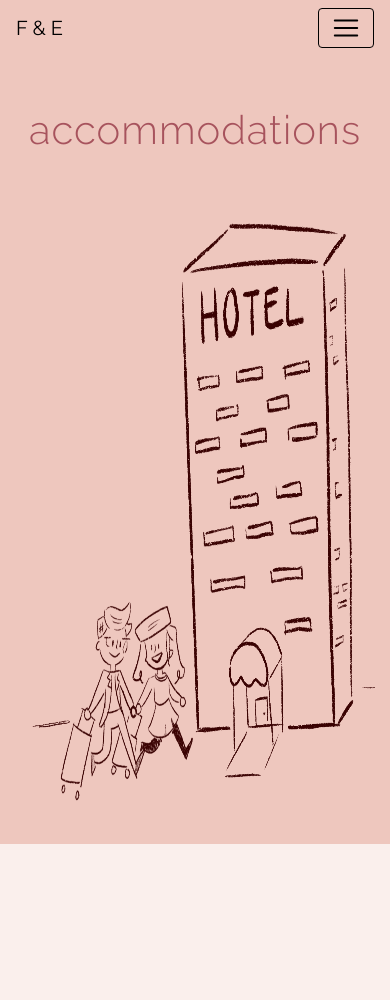
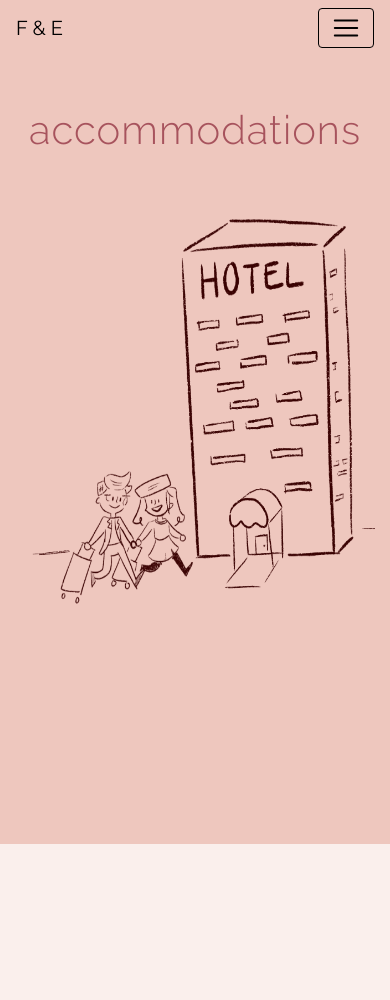
Before and after one commit to tahzabbani/elora_wedding, a Flask app: page /accommodations in a window 390 px wide. Shown: the top 1000 px of the page. Run offline with Flask 2, Linux system fonts and the light colour scheme; some libraries are stand-ins or nearby versions.

Commit message:
forgot to add query for acc

```diff
--- a/static/CSS/style.css
+++ b/static/CSS/style.css
@@ -26,6 +26,7 @@ p {
 body {
     font-family: 'Raleway', sans-serif;
     background-color: #eec7be;
+    word-wrap: break-word;
 }
 
 .tab-header {
@@ -237,5 +238,7 @@ label {
     .reg-pic {
         height: 375px;
     }
-    .acc-pic {}
+    .acc-pic {
+        height: 400px;
+    }
 }
```
Also changed, not shown: 1 other file.
